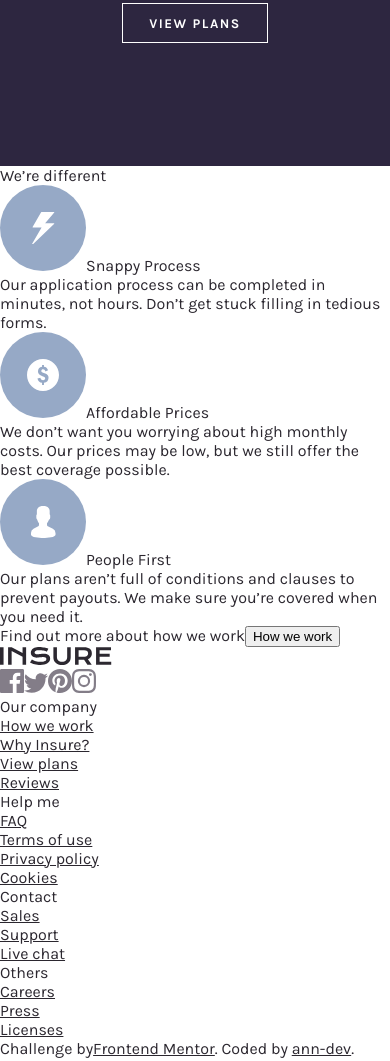
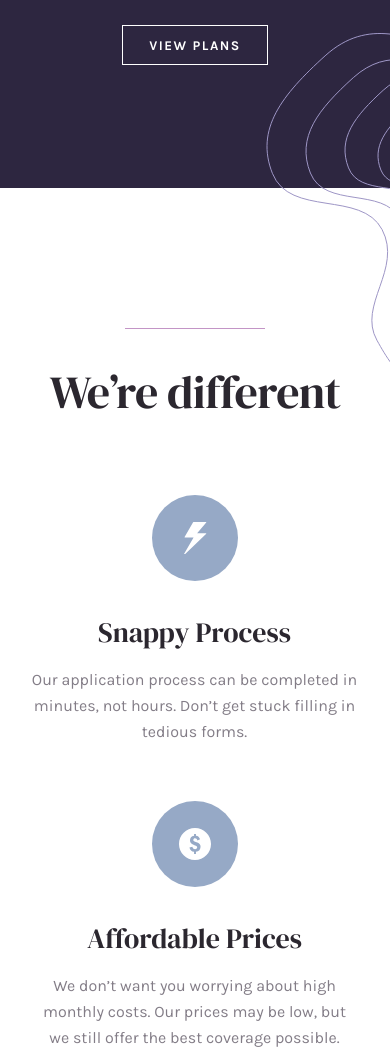
Before and after one commit to ann-dev/fem-insure-page, a Gatsby site in the folder site/: page / in a window 390 px wide. Shown: the part 865-1926 px from the top of the page. Built offline with nearby package versions, Linux system fonts and the light colour scheme; Gatsby itself is replaced by a stand-in of ours.

Commit message:
Mobile potrait featured section done

```diff
--- a/site/src/assets/constants/COLORS.js
+++ b/site/src/assets/constants/COLORS.js
@@ -1,6 +1,7 @@
 export const COLORS = {
   accent_blue: "hsl(216, 30%, 68%)",
   accent_gray: "hsl(273, 4%, 51%)",
+  accent_purple: "hsl(296, 30%, 68%)",
   background_footer: "hsl(0, 0%, 98%)",
   background_hero: "hsl(256, 26%, 20%)",
   background_main: "white",
--- a/site/src/assets/styles/globalStyles.js
+++ b/site/src/assets/styles/globalStyles.js
@@ -37,7 +37,7 @@ const GlobalStyle = createGlobalStyle`
     h4,
     h5,
     h6 {
-        font-family: 'DM Serif Display', sans-serif;
+        font-family: 'DM Serif Display', serif;
         -webkit-font-smoothing: antialiased;
 	    -moz-osx-font-smoothing: grayscale;
     }
--- a/site/src/components/homepage/Featured/index.js
+++ /dev/null
@@ -1,18 +0,0 @@
-import React from "react"
-import { featuredData } from "./featuredData"
-
-const FeaturedSection = () => (
-  <section>
-    {featuredData.map(item => {
-      return (
-        <div key={item.imgAlt}>
-          <img src={item.imgPath} alt={item.imgAlt} />
-          <span>{item.title}</span>
-          <p>{item.description}</p>
-        </div>
-      )
-    })}
-  </section>
-)
-
-export default FeaturedSection
--- /dev/null
+++ b/site/src/components/homepage/FeaturedContent/Features/index.js
@@ -0,0 +1,26 @@
+import React from "react"
+
+import { featuredData } from "./featuredData"
+import {
+  FeaturedSectionWrapper,
+  FeaturedItem,
+  FeaturedIcon,
+  FeaturedTitle,
+  FeaturedParagraph,
+} from "./styles"
+
+const FeaturedSection = () => (
+  <FeaturedSectionWrapper>
+    {featuredData.map(item => {
+      return (
+        <FeaturedItem key={item.imgAlt}>
+          <FeaturedIcon src={item.imgPath} alt={item.imgAlt} />
+          <FeaturedTitle>{item.title}</FeaturedTitle>
+          <FeaturedParagraph>{item.description}</FeaturedParagraph>
+        </FeaturedItem>
+      )
+    })}
+  </FeaturedSectionWrapper>
+)
+
+export default FeaturedSection
--- /dev/null
+++ b/site/src/components/homepage/FeaturedContent/Features/styles.js
@@ -0,0 +1,32 @@
+import styled from "styled-components"
+import { COLORS } from "assets/constants/COLORS"
+
+export const FeaturedSectionWrapper = styled.section`
+  display: flex;
+  flex-direction: column;
+  height: 862px;
+  justify-content: space-between;
+  margin: 80px 0;
+  max-width: 326px;
+`
+
+export const FeaturedItem = styled.div`
+  text-align: center;
+`
+
+export const FeaturedIcon = styled.img`
+  display: block;
+  margin: 0 auto 32px;
+`
+
+export const FeaturedTitle = styled.span`
+  display: block;
+  font-family: "DM Serif Display", serif;
+  font-size: 28px;
+  margin-bottom: 16px;
+`
+
+export const FeaturedParagraph = styled.p`
+  color: ${COLORS.accent_gray};
+  line-height: 26px;
+`
--- /dev/null
+++ b/site/src/components/homepage/FeaturedContent/index.jsx
@@ -0,0 +1,23 @@
+import React from "react"
+
+import Features from "components/homepage/FeaturedContent/Features"
+import CTA from "components/common/CTA"
+import {
+  FeaturedWrapper,
+  ContentWrapper,
+  FeaturedDivider,
+  HeroHeader,
+} from "./styles"
+
+const FeaturedContent = () => (
+  <FeaturedWrapper>
+    <FeaturedDivider />
+    <ContentWrapper>
+      <HeroHeader>We’re different</HeroHeader>
+      <Features />
+      <CTA text="Find out more about how we work" buttonText="How we work" />
+    </ContentWrapper>
+  </FeaturedWrapper>
+)
+
+export default FeaturedContent
--- /dev/null
+++ b/site/src/components/homepage/FeaturedContent/styles.js
@@ -0,0 +1,29 @@
+import styled from "styled-components"
+import { COLORS } from "assets/constants/COLORS"
+
+export const FeaturedWrapper = styled.article`
+  align-items: center;
+  display: flex;
+  flex-direction: column;
+  width: 100%;
+`
+export const FeaturedDivider = styled.div`
+  height: 1px;
+  background-color: ${COLORS.accent_purple};
+  margin: 140px 0 40px;
+  width: 140px;
+`
+
+export const ContentWrapper = styled.div`
+  max-width: 327px;
+  text-align: center;
+`
+
+export const HeroHeader = styled.span`
+  display: block;
+  font-family: "DM Serif Display", serif;
+  font-size: 46px;
+  letter-spacing: -0.67px;
+  line-height: 46px;
+  width: 100%;
+`
--- a/site/src/components/homepage/Hero/index.jsx
+++ b/site/src/components/homepage/Hero/index.jsx
@@ -1,13 +1,15 @@
 import React from "react"
 
 import IntroImage from "assets/images/image-intro-mobile.jpg"
-import CurveLeft from "assets/images/bg-pattern-intro-left-mobile.svg"
+import CurveLeftMobile from "assets/images/bg-pattern-intro-left-mobile.svg"
+import CurveRightMobile from "assets/images/bg-pattern-intro-right-mobile.svg"
 import Button from "components/common/Button"
 
 import {
   HeroWrapper,
   HeroContentWrapper,
-  CurveLeftWrapper,
+  CurveLeftMobileWrapper,
+  CurveRightMobileWrapper,
   HeroTextWrapper,
   HeroHeader,
   HeroParagraph,
@@ -18,7 +20,8 @@ const Hero = () => (
   <HeroWrapper>
     <HeroContentWrapper>
       <HeroTextWrapper>
-        <CurveLeftWrapper src={CurveLeft} alt="abstract curves" />
+        <CurveLeftMobileWrapper src={CurveLeftMobile} alt="abstract curves" />
+        <CurveRightMobileWrapper src={CurveRightMobile} alt="abstract curves" />
         <HeroHeader>Humanizing your insurance.</HeroHeader>
         <HeroParagraph>
           Get your life insurance coverage easier and faster. We blend our
--- a/site/src/components/homepage/Hero/styles.js
+++ b/site/src/components/homepage/Hero/styles.js
@@ -20,16 +20,21 @@ export const HeroTextWrapper = styled.div`
   z-index: 1;
 `
 
-export const CurveLeftWrapper = styled.img`
+export const CurveLeftMobileWrapper = styled.img`
   left: 0;
   position: absolute;
-  top: 0;
+  top: -4px;
   z-index: -1;
+`
+export const CurveRightMobileWrapper = styled.img`
+  bottom: -175px;
+  position: absolute;
+  right: 0;
 `
 
 export const HeroHeader = styled.span`
   display: block;
-  font-family: "DM Serif Display", sans-serif;
+  font-family: "DM Serif Display", serif;
   font-size: 46px;
   letter-spacing: -0.67px;
   line-height: 46px;
@@ -37,6 +42,7 @@ export const HeroHeader = styled.span`
   width: 100%;
   z-index: 2;
 `
+
 export const HeroParagraph = styled.p`
   letter-spacing: 0;
   line-height: 26px;
@@ -45,5 +51,11 @@ export const HeroParagraph = styled.p`
 `
 
 export const HeroImageWrapper = styled.div`
-  height: 451px;
+  background-size: cover;
+  height: auto;
+  margin: 0;
+  overflow-y: hidden;
+  img {
+    width: 100%;
+  }
 `
--- a/site/src/pages/index.js
+++ b/site/src/pages/index.js
@@ -1,20 +1,14 @@
 import React from "react"
-
 import SEO from "components/seo"
 import Hero from "components/homepage/Hero"
-import Featured from "components/homepage/Featured"
-import CTA from "components/common/CTA"
+import FeaturedContent from "components/homepage/FeaturedContent"
 
 const IndexPage = () => (
   <>
     <SEO title="Home" />
     <main>
       <Hero />
-      <article>
-        <span>We’re different</span>
-        <Featured />
-        <CTA text="Find out more about how we work" buttonText="How we work" />
-      </article>
+      <FeaturedContent />
     </main>
   </>
 )
```
Also changed, not shown: site/src/components/homepage/FeaturedContent/Features/featuredData.js (renamed from site/src/components/homepage/Featured/featuredData.js).
